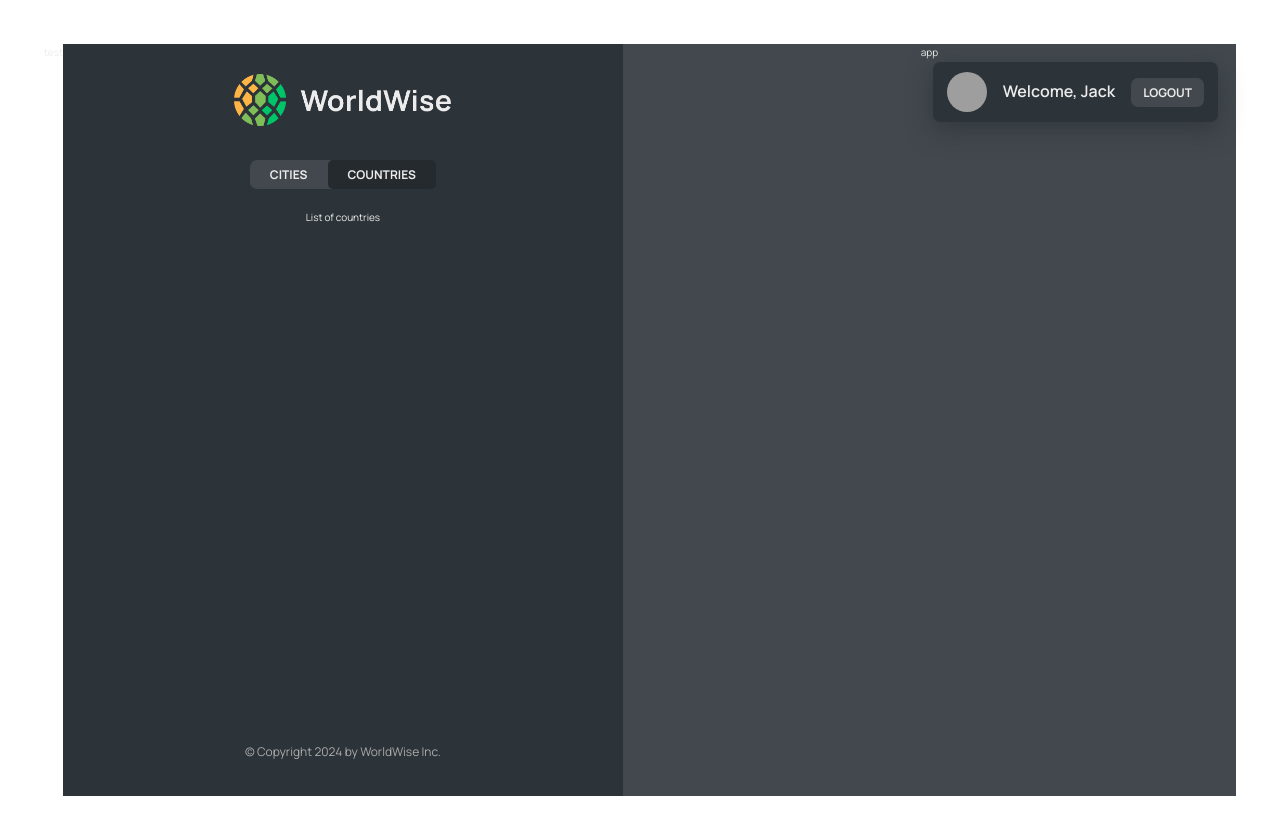
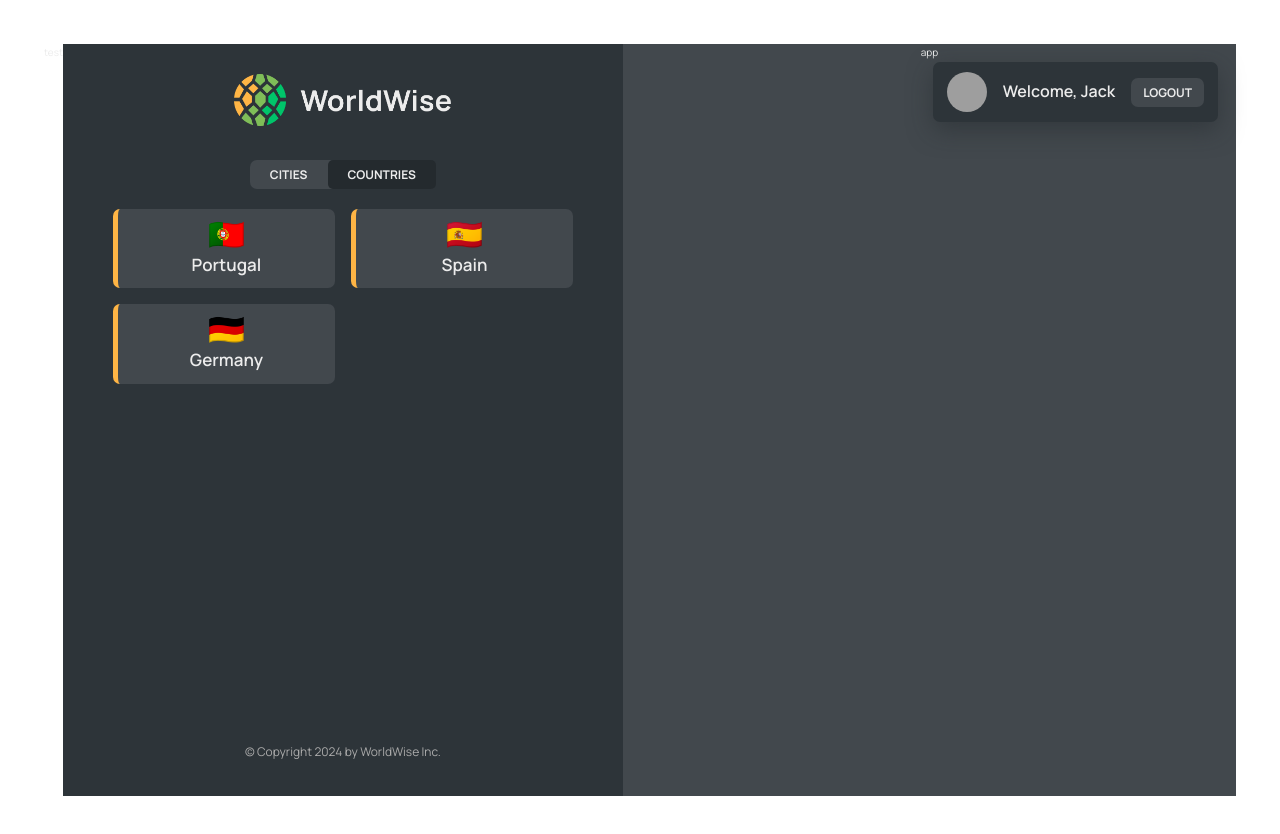
Before and after one commit to gah-code/worldwise, a React (Vite) app: page /app/countries in a window 1280 px wide. Shown: the top 834 px of the page. Built offline with nearby package versions, Linux system fonts and the light colour scheme; data requests are answered from the project's data file; grey boxes are pictures that could not be loaded.

Commit message:
implementing countries list

```diff
--- a/src/App.jsx
+++ b/src/App.jsx
@@ -1,4 +1,5 @@
 import { BrowserRouter, Routes, Route } from 'react-router-dom';
+import { useEffect, useState } from 'react';
 import Product from './pages/Product';
 import Pricing from './pages/Pricing';
 import Homepage from './pages/HomePage';
@@ -6,7 +7,7 @@ import CityList from './components/CityList';
 import AppLayout from './pages/AppLayout';
 import './App.css';
 import PageNotFound from './pages/Pagenotfound';
-import { useEffect, useState } from 'react';
+import CountryList from './components/CountryList';
 
 import Login from './pages/Login';
 
@@ -49,7 +50,10 @@ function App() {
               path='cities'
               element={<CityList cities={cities} isLoading={isLoading} />}
             />
-            <Route path='countries' element={<p>List of countries</p>} />
+            <Route
+              path='countries'
+              element={<CountryList cities={cities} isLoading={isLoading} />}
+            />
             <Route path='form' element={<p>Form</p>} />
           </Route>
           <Route path='*' element={<PageNotFound />} />
--- a/src/components/CityItem.jsx
+++ b/src/components/CityItem.jsx
@@ -26,6 +26,7 @@ function CityItem({ city }) {
       <span className={styles.emoji}>{emoji}</span>
       <h3 className={styles.name}>{cityName}</h3>
       <time className={styles.date}>({formatDate(date)})</time>
+      <button className={styles.deleteBtn}>&times;</button>
     </li>
   );
 }
--- /dev/null
+++ b/src/components/CountryList.jsx
@@ -0,0 +1,40 @@
+import styles from './CountryList.module.css';
+import Spinner from './Spinner';
+import CountryItem from './CountryItem';
+import Message from './Message';
+// import PropTypes from 'prop-types';
+
+function CountryList({ cities, isLoading }) {
+  if (isLoading) return <Spinner />;
+
+  if (!cities.length)
+    return (
+      <Message message='Add your first city by clicking on a city on the map' />
+    );
+
+  const countries = cities.reduce((arr, city) => {
+    if (!arr.map((el) => el.country).includes(city.country))
+      return [...arr, { country: city.country, emoji: city.emoji }];
+    else return arr;
+  }, []);
+
+  return (
+    <ul className={styles.countryList}>
+      {countries.map((country) => (
+        <CountryItem country={country} key={country.country} />
+      ))}
+    </ul>
+  );
+}
+
+// CityList.propTypes = {
+//   cities: PropTypes.arrayOf(
+//     PropTypes.shape({
+//       id: PropTypes.string.isRequired,
+//       name: PropTypes.string.isRequired,
+//     })
+//   ).isRequired,
+//   isLoading: PropTypes.bool.isRequired,
+// };
+
+export default CountryList;
```
